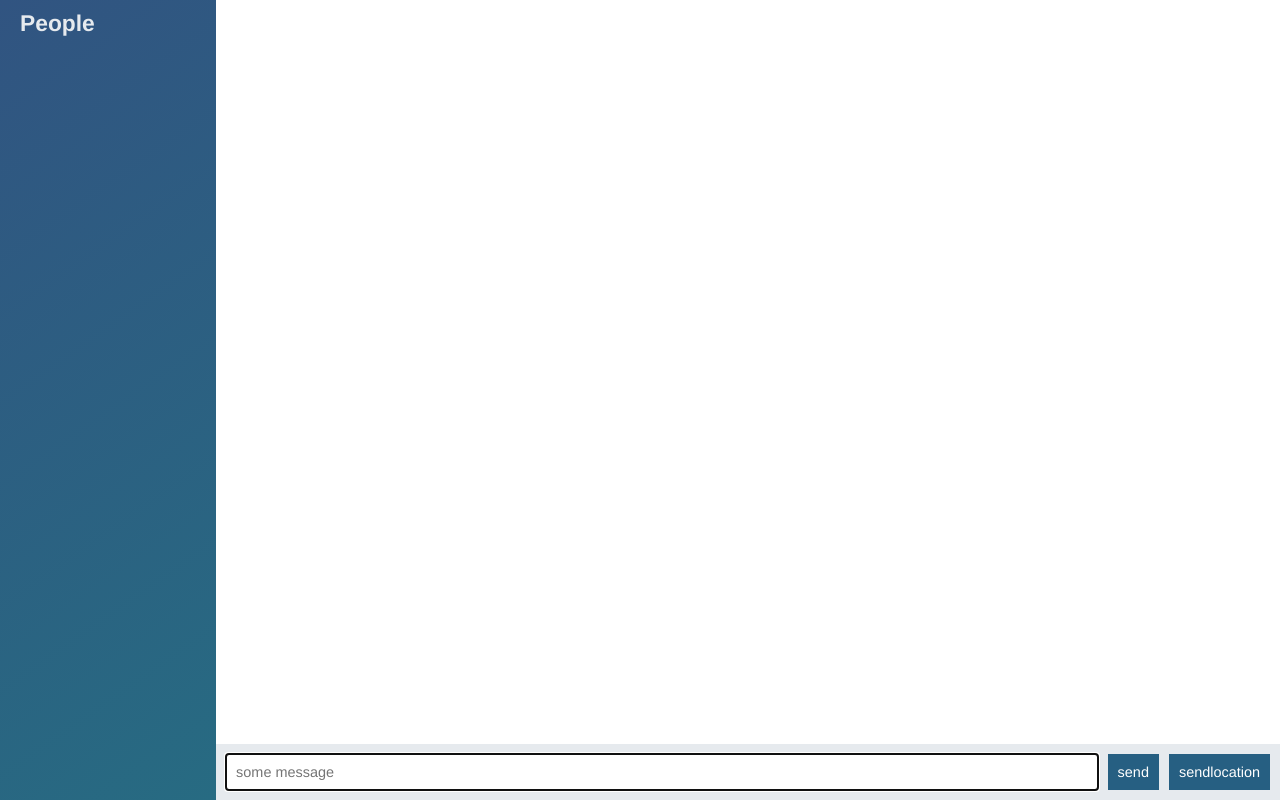
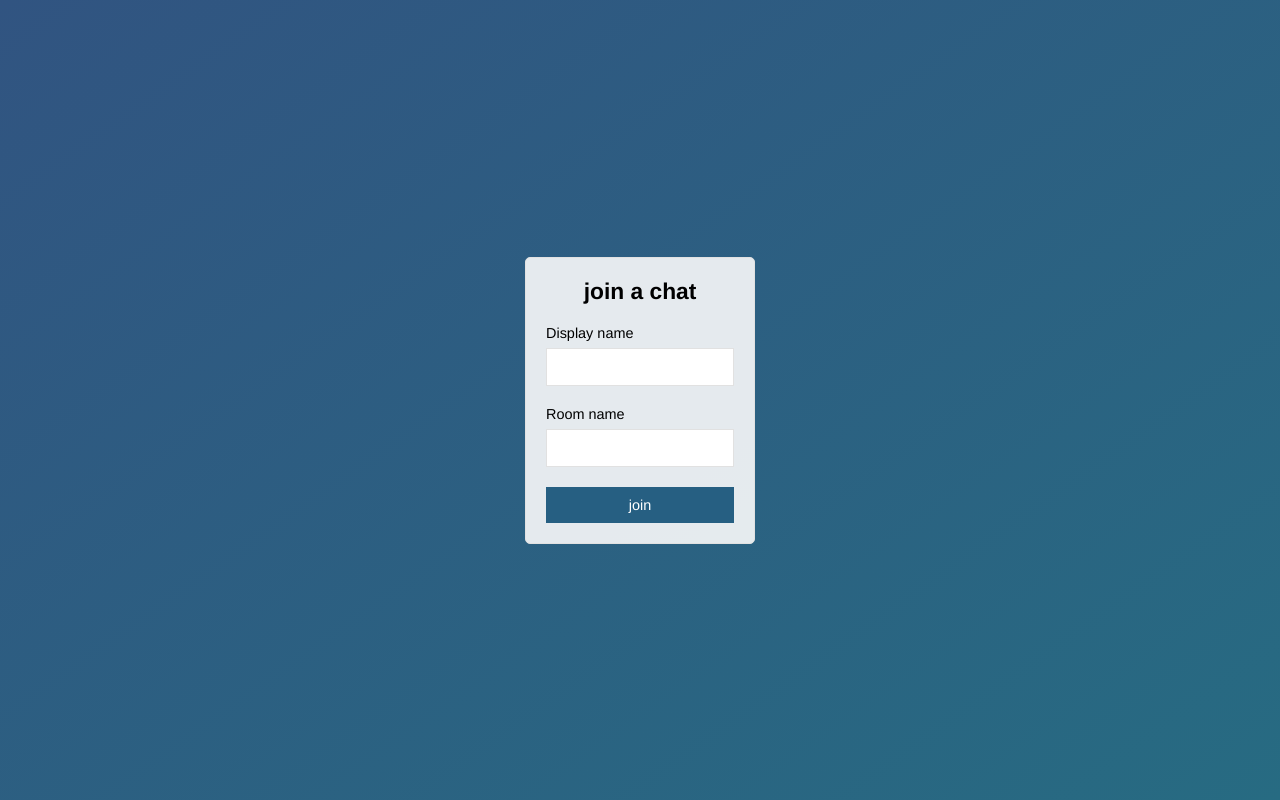
Before and after one commit to codeblood10/node-chat-app, a website: page public/index.html in a window 1280 px wide. Drawn offline with nearby package versions, Linux system fonts and the light colour scheme; no server answers.

Commit message:
adding join page

```diff
--- a/public/index.html
+++ b/public/index.html
@@ -1,51 +1,30 @@
 <!Doctype html>
 <html>
 <head>
-  <meta charset="utf-8">
-  <link rel="stylesheet" href="/css/style.css">
+  <title>join | chatApp</title>
+  <meta name="viewport" content="width=device-width,initial-scale=1,user-scable=no">
+  <meta  charset="utf-8">
+  <link rel="stylesheet" href="/css/style.css" />
+
 </head>
-<body class="chat">
-  <script id ="message-template" type="text/template">
-   <li class="message">
-     <div class ="message__title">
-       <h4>{{from}}</h4>
-       <span>{{createdAt}}<span>
-     </div>
-     <div class = "message__body">
-       <p>{{text}}</p>
-     </div>
-   </li>
-  </script>
-  <script id ="location-message-template" type="text/template">
-   <li class="message">
-     <div class ="message__title">
-       <h4>{{from}}</h4>
-       <span>{{createdAt}}<span>
-     </div>
-     <div class = "message__body">
-       <a target="_blank" href={{url}}>find me!!</p>
-     </div>
-   </li>
-  </script>
-  <div class="chat__sidebar">
-  <h3>People</h3>
-   <div id="users"></div>
-   </div>
- <div class="chat__main">
-   <!-- defer its a boolean attribute used for external script to be parsed html datta is parsed -->
-  <ol id="messages" class = "chat__messages"></ol>
-   <div class = "chat__footer">
-  <form id="message-form">
-     <input name="message" type='text' placeholder="some message" autofocus autocomplete="off"/>
-     <button>send</button>
-  </form>
-  <button id="send-location">sendlocation</button>
-</div>
-</div>
-<script src="/socket.io/socket.io.js" defer></script>
-<script src="/js/libs/jquery-3.3.1.min.js" defer></script>
-<script src='/js/index.js' defer></script>
-<script src='/js/libs/moment.js'></script>
-<script src='/js/libs/mustache.js'></script>
+<body class="centered-form">
+ <div class="centered-form__form">
+    <form action="/chat.html">
+      <div class="form-field">
+      <h3>join a chat</h3>
+      </div>
+      <div class= "form-field">
+        <label> Display name</label>
+        <input type="text" name="name" autofoucs />
+        </div>
+      <div class="form-field">
+           <label>Room name</label>
+           <input type="text" name="room" />
+       </div>
+      <div class='form-field'>
+      <button>join</button>
+      </div>
+    </form>
+ </div>
 </body>
 </html>
--- a/public/js/index.js
+++ b/public/js/chat.js
@@ -3,7 +3,7 @@ socket.on("connect",function(){
  console.log("connected to server");
  // socket.emit("createmessage",{
  //  to:'ak@gmail.com',
- //  text:'heey this is 47 ak 47'
+ //  text:'hey this is 47 ak 47'
  // });
 });
 socket.on("disconnect",function(){
```
Also changed, not shown: public/chat.html (added, +53 -0 lines).
